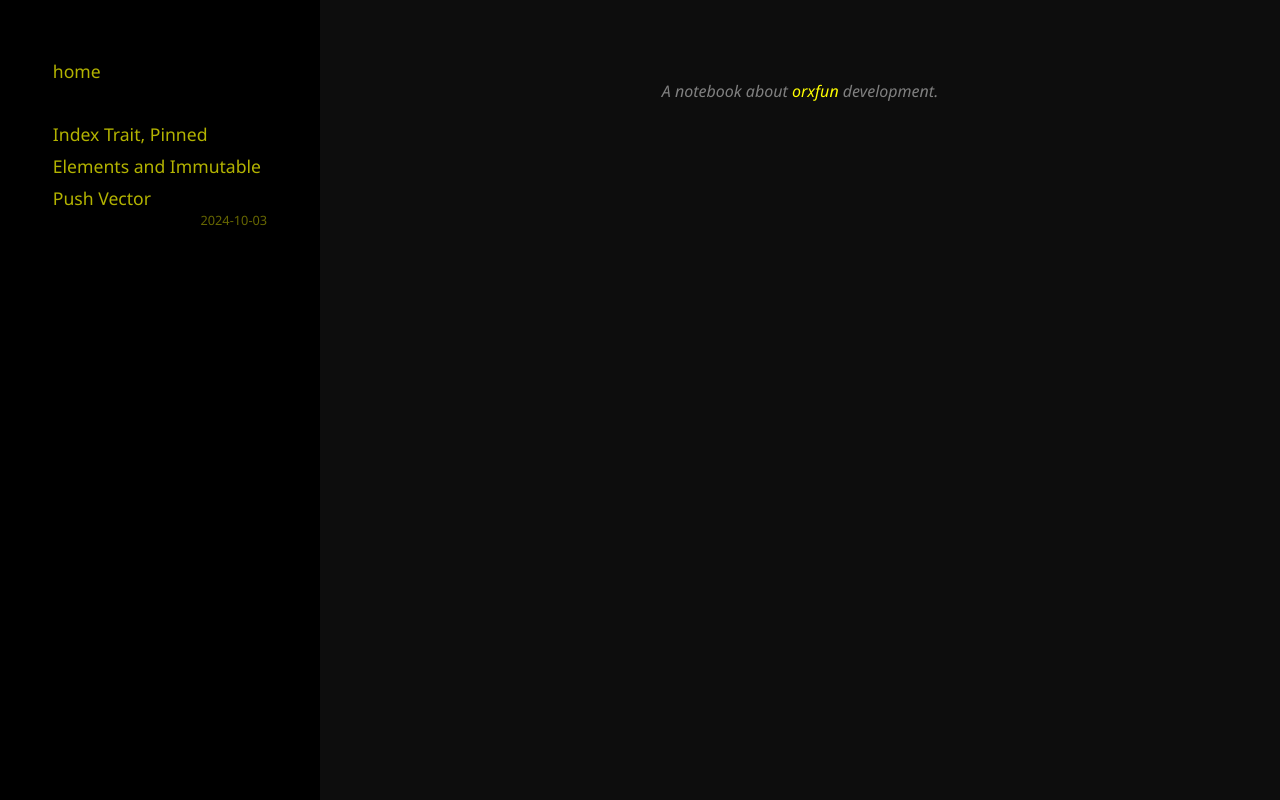
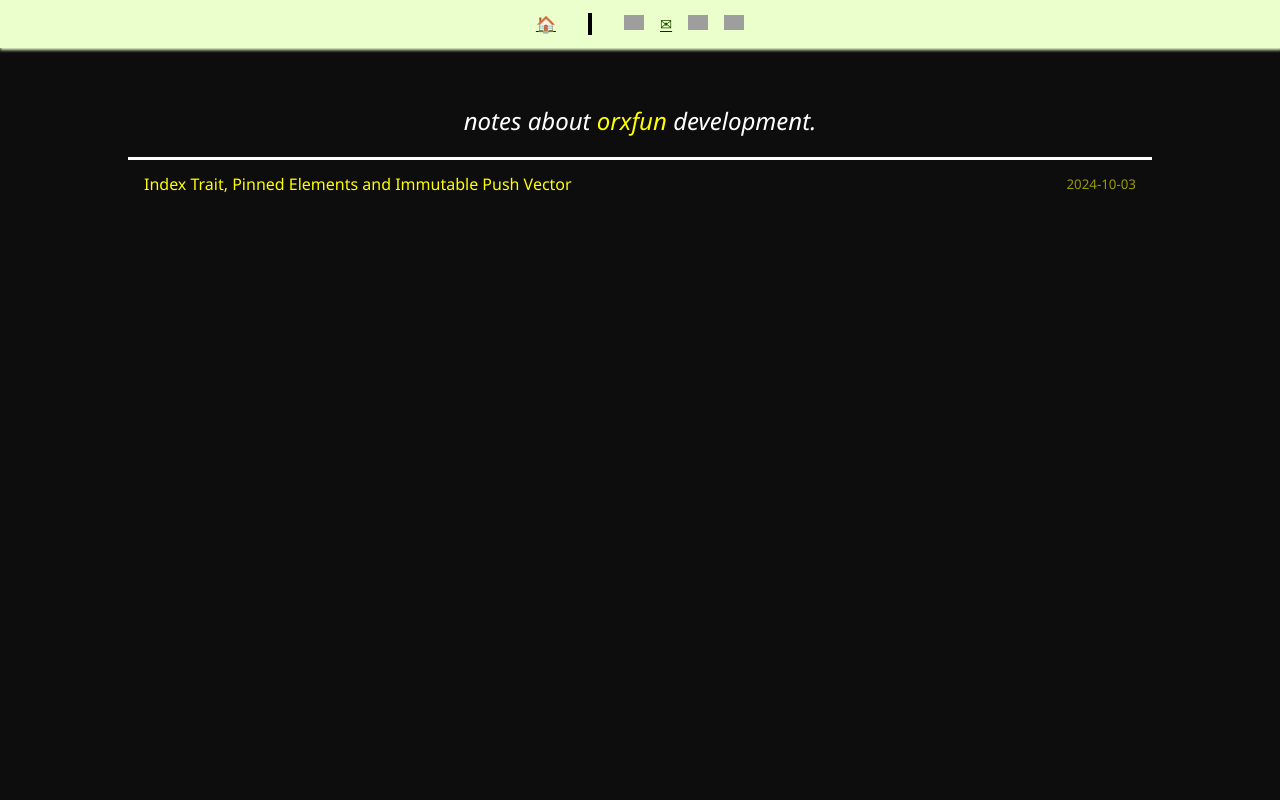
Before and after one commit to orxfun/orxfun-notes, a React (Create React App) app in the folder src/orx-blog/: page / in a window 1280 px wide. Built offline with nearby package versions, Linux system fonts and the light colour scheme; grey boxes are pictures that could not be loaded.

Commit message:
layout redesign

```diff
--- a/src/orx-blog/src/App.tsx
+++ b/src/orx-blog/src/App.tsx
@@ -1,10 +1,10 @@
 import { ReactNode } from "react";
 import { Route, Routes } from 'react-router-dom';
-import { LeftNav } from "./LeftNav";
-import { Page } from "./Page";
-import './Page.css';
 import { PageMetaImpVecMotivation } from "./articles/ImpVecMotivation";
 import { Home } from './pages/Home';
+import './Page.css';
+import { Top } from "./pages/Top";
+import { Page } from "./Page";
 
 export type PageMeta = {
   path: string,
@@ -16,24 +16,28 @@ export type PageMeta = {
 
 function App() {
 
-  const pageMetas: PageMeta[] = [
-    { path: '/', page: <Home />, title: 'home', date: '', summary: '' },
+  const articles: PageMeta[] = [
     PageMetaImpVecMotivation(),
   ];
 
-  const leftNav = <LeftNav pageMetas={pageMetas} />;
-  const pageOf = (page: ReactNode) => <Page leftNav={leftNav} page={page} />;
+  const top = <Top />;
+  const pageOf = (article: ReactNode) => <Page top={top} article={article} />;
+
+  const home = pageOf(<Home articles={articles} />);
 
   return (
+    <div className="page">
       <Routes>
+        <Route path="/" element={home} />
         {
-        pageMetas.map(x => {
+          articles.map(x => {
             return (
               <Route key={x.path} path={x.path} element={pageOf(x.page)} />
             )
           })
         }
       </Routes>
+    </div>
   );
 }
 
--- a/src/orx-blog/src/LeftNav.tsx
+++ /dev/null
@@ -1,24 +0,0 @@
-import { PageMeta } from './App';
-import { Link } from "react-router-dom";
-import './LeftNav.css'
-
-type LeftNavProps = {
-    pageMetas: PageMeta[]
-}
-
-export const LeftNav = ({ pageMetas }: LeftNavProps) => {
-    return (
-        <>
-            {
-                pageMetas.map(x => {
-                    return (
-                        <div className='link'>
-                            <Link key={x.path} to={x.path} title={x.summary}>{x.title}</Link>
-                            <span className='date'>{x.date}</span>
-                        </div>
-                    )
-                })
-            }
-        </>
-    );
-}
--- a/src/orx-blog/src/Page.css
+++ b/src/orx-blog/src/Page.css
@@ -6,12 +6,18 @@ body {
 }
 
 .page {
-    width: 100%;
+    height: 100vh;
+    width: 100vw;
     display: grid;
-    grid-template-columns: 20rem auto;
+    padding: 0;
+    margin: 0;
+    grid-template-rows: 3rem auto;
 }
 
 .main {
-    background-color: lighter;
-    height: calc(100vh - 3rem);
+    width: 100vw;
+    display: grid;
+    grid-template-columns: 10% auto 10%;
+    padding: 0;
+    margin: 0;
 }
--- a/src/orx-blog/src/Page.tsx
+++ b/src/orx-blog/src/Page.tsx
@@ -1,15 +1,19 @@
 import { ReactNode } from 'react';
 
 type PageProps = {
-    leftNav: ReactNode,
-    page: ReactNode,
+    top: ReactNode,
+    article: ReactNode,
 }
 
-export const Page = ({ leftNav, page }: PageProps) => {
+export const Page = ({ top, article }: PageProps) => {
     return (
         <div className='page'>
-            <div className='left'>{leftNav}</div>
-            <div className='main'>{page}</div>
+            {top}
+            <div className='main'>
+                <div></div>
+                {article}
+                <div></div>
+            </div>
         </div>
     );
 }
--- a/src/orx-blog/src/articles/Link.tsx
+++ b/src/orx-blog/src/articles/Link.tsx
@@ -1,6 +1,8 @@
+import { ReactNode } from "react";
+
 type LinkProps = {
     href: string,
-    text: string,
+    text: ReactNode,
 }
 
 export const Link = ({ href, text }: LinkProps) => {
--- a/src/orx-blog/src/pages/Article.css
+++ b/src/orx-blog/src/pages/Article.css
@@ -1,12 +1,17 @@
+:root {
+    --color-code: #669999;
+    --color-emphasis: #e6e600;
+}
+
+
 .article {
     color: white;
-    padding: 3rem 5rem 0 5rem;
+    padding: 0;
     font-size: 1.0rem;
     text-align: justify;
-    height: 100%;
     overflow-y: auto;
-    min-width: 40rem;
-    max-width: 60rem;
+    width: 100%;
+    height: calc(100vh - 3rem);
 }
 
 .article h1,
@@ -34,6 +39,7 @@
     display: block;
     text-align: center;
     padding-bottom: 2.5rem;
+    font-size: smaller;
 }
 
 
@@ -51,8 +57,8 @@
 .article h2 code,
 .article .box code {
     font-family: monospace;
-    color: #669999;
-    text-shadow: 0 0 1px #669999;
+    color: var(--color-code);
+    text-shadow: 0 0 1px var(--color-code);
 }
 
 .article .emphasis {
@@ -60,7 +66,7 @@
     padding: 0.5rem 0.5rem;
     border-left: 3px solid #4d3d00;
     border-right: 3px solid #4d3d00;
-    color: #ffcc00;
+    color: var(--color-emphasis);
 }
 
 .article .side-note {
@@ -80,7 +86,7 @@
     margin-bottom: 1.5rem;
 }
 
-.article .boxes-flow {
+.article .boxes {
     display: flex;
     gap: 0.4rem;
     width: 95%;
@@ -89,8 +95,85 @@
 .article .box {
     flex-grow: 1;
     flex-basis: 0;
-    border: 1px solid #669999;
+    border: 1px solid var(--color-code);
     padding: 1rem;
     display: grid;
     text-align: center;
 }
+
+.article .box p {
+    margin-top: 0.5rem;
+    margin-bottom: 0.5rem;
+}
+
+.article .box .hor-line {
+    width: 90%;
+    padding: 0 5%;
+    margin-top: 0.5rem;
+    margin-bottom: 0.5rem;
+    height: 0.10rem;
+    background-color: var(--color-code);
+}
+
+.article .seq p {
+    margin-top: 0.5rem;
+    margin-bottom: 0.5rem;
+}
+
+.article .seq p::before {
+    content: '⮩ ';
+    color: var(--color-emphasis);
+}
+
+
+.article .seq p:nth-child(2) {
+    padding-left: calc(1 * 0.9rem);
+}
+
+.article .seq p:nth-child(3) {
+    padding-left: calc(2 * 0.9rem);
+}
+
+.article .seq p:nth-child(4) {
+    padding-left: calc(3 * 0.9rem);
+}
+
+.article .seq p:nth-child(5) {
+    padding-left: calc(4 * 0.9rem);
+}
+
+.article .seq p:nth-child(6) {
+    padding-left: calc(5 * 0.9rem);
+}
+
+.article .seq p:nth-child(7) {
+    padding-left: calc(6 * 0.9rem);
+}
+
+.article .seq p:nth-child(8) {
+    padding-left: calc(7 * 0.9rem);
+}
+
+.article .seq p:nth-child(9) {
+    padding-left: calc(8 * 0.9rem);
+}
+
+.article .seq p:nth-child(10) {
+    padding-left: calc(9 * 0.9rem);
+}
+
+.article .tick::before {
+    content: ' ✓ ';
+    color: #00cc00;
+    font-weight: bold;
+}
+
+.article .fail::before {
+    content: ' ✗ ';
+    color: #ff3300;
+    font-weight: bold;
+}
+
+.article .danger {
+    color: #ff1a1a;
+}
--- /dev/null
+++ b/src/orx-blog/src/pages/Home.css
@@ -0,0 +1,37 @@
+.home {
+    display: grid;
+    grid-template-rows: 8rem auto;
+}
+
+.home .contacts {
+    width: 100%;
+    display: flex;
+    gap: 1rem;
+    justify-content: center;
+    align-items: center;
+    background-color: white;
+    border-radius: 1rem;
+}
+
+.home h1 {
+    border-bottom: 0.2rem solid white;
+}
+
+.home .articles-list {
+    max-height: calc(100vh - 14rem);
+    overflow-y: auto;
+}
+
+.home .articles-list .link {
+    display: grid;
+    grid-template-columns: auto auto;
+    gap: 0;
+    padding: 0 1rem;
+    line-height: 1rem;
+    max-height: 2rem;
+
+}
+
+.home .articles-list .link .date {
+    text-align: right;
+}
--- a/src/orx-blog/src/pages/Home.tsx
+++ b/src/orx-blog/src/pages/Home.tsx
@@ -1,11 +1,36 @@
+import { PageMeta } from "../App"
 import { Link } from "../articles/Link"
+import { Link as RouteLink } from "react-router-dom";
+import './Home.css';
 
-export const Home = () => {
+type HomeProps = {
+    articles: PageMeta[],
+}
+
+export const Home = ({ articles }: HomeProps) => {
+
     return (
-        <div className='article'>
-            <p className="side-note">
-                A notebook about <Link text="orxfun" href="https://github.com/orxfun/" /> development.
-            </p>
+        <div className='article home'>
+
+            <h1 style={{ fontStyle: 'italic', fontWeight: 'normal' }}>
+                notes about <Link text="orxfun" href="https://github.com/orxfun/" /> development.
+            </h1>
+
+            <div className="articles-list">
+                {
+                    articles.map(x => {
+                        return (
+                            <div className='link'>
+                                <RouteLink key={x.path} to={x.path} title={x.summary}>{x.title}</RouteLink>
+                                <span className='date'>{x.date}</span>
+                            </div>
+                        )
+                    })
+                }
+
+                <div className="end-space"></div>
+            </div>
+
         </div>
     )
 }
--- /dev/null
+++ b/src/orx-blog/src/pages/Top.css
@@ -0,0 +1,14 @@
+.top {
+    width: 100%;
+    display: flex;
+    column-gap: 1rem;
+    justify-content: center;
+    align-items: center;
+    background-color: white;
+}
+
+.top:hover {
+    background-color: #ebffcc;
+    box-shadow: 1px 1px 3px 1px #ebffcc;
+    transition: 0.2s all ease-out;
+}
--- /dev/null
+++ b/src/orx-blog/src/pages/Top.tsx
@@ -0,0 +1,73 @@
+import './Top.css';
+import { Link } from "../articles/Link"
+
+export const Top = () => {
+
+    const imgHeight = 15;
+
+    const imgIn = <img
+        src="https://content.linkedin.com/content/dam/me/business/en-us/amp/brand-site/v2/bg/LI-Bug.svg.original.svg"
+        alt="in"
+        height={imgHeight}
+    />;
+
+    const imgX = <img
+        src="https://upload.wikimedia.org/wikipedia/commons/c/ce/X_logo_2023.svg"
+        alt="X"
+        height={imgHeight}
+    />;
+
+    const imgGitHub = <img
+        src="https://cdn-icons-png.flaticon.com/512/25/25231.png"
+        alt="GitHub"
+        height={imgHeight}
+    />;
+
+    const imgEmail = (
+        <span style={{ color: '#264d00', fontWeight: 'x-bold' }}>
+            ✉
+        </span>
+    );
+
+    const imgHome = (
+        <span style={{ color: '#264d00', fontWeight: 'x-bold' }}>
+            🏠
+        </span>
+    );
+
+    const verticalBar = (
+        <span style={{ backgroundColor: 'black', width: '1rem', margin: '0 1.0rem' }}>&nbsp;</span>
+    );
+
+    return (
+        <div className='top'>
+
+            <Link
+                text={imgHome}
+                href="/"
+            />
+
+            <span>{verticalBar}</span>
+
+            <Link
+                text={imgGitHub}
+                href="https://github.com/orxfun/"
+            />
+
+            <Link
+                text={imgEmail}
+                href="mailto:orx.ugur.arikan@gmail.com"
+            />
+
+            <Link
+                text={imgIn}
+                href="https://www.linkedin.com/in/uarikan/"
+            />
+
+            <Link
+                text={imgX}
+                href="https://twitter.com/ugur_orx"
+            />
+        </div>
+    );
+}
```
Also changed, not shown: src/orx-blog/src/articles/ImpVecMotivation.tsx (+221 -144 lines), 21 other files (tests, documents, lock files or other folders). Lines whose indentation alone changed are shown as unchanged.
